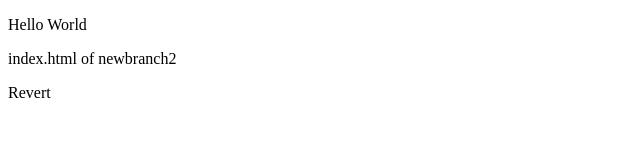
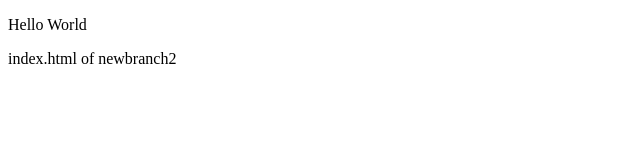
Before and after one commit to shivamanandb/Git_Assignment, a plain HTML site: page index.html in a window 1280 px wide. Shown: the full height of the page, 0-640 px from the left. Drawn offline with Linux system fonts and the light colour scheme.

Commit message:
Revert "changes done to perform Revert"
This reverts commit 07852adc93ffa471004716e13bc29843e85ad3da.

```diff
--- a/index.html
+++ b/index.html
@@ -8,6 +8,5 @@
 <body>
     <p> Hello World </p>
     <p> index.html of  newbranch2 </p>
-    <p> Revert </p>
 </body>
 </html>
```
